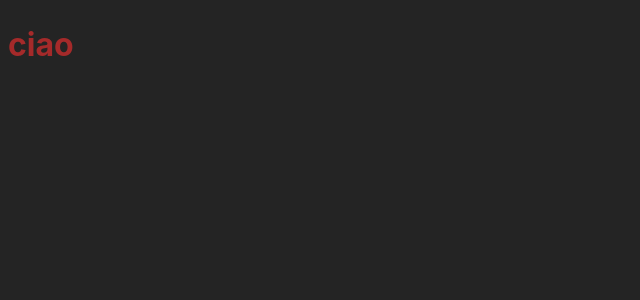
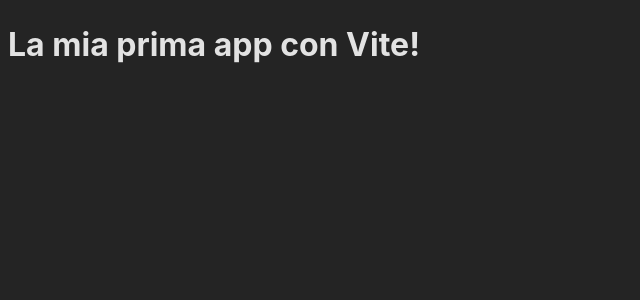
Before and after one commit to Mario-Arista/vite-hello-world, a Vue app: page / in a window 1280 px wide. Shown: the top 300 px of the page, without its empty margins (0-640 px from the left). Built offline with nearby package versions, Linux system fonts and the light colour scheme.

Commit message:
title added

```diff
--- a/src/App.vue
+++ b/src/App.vue
@@ -1,13 +1,17 @@
 <script>
+import AppTitle from './components/AppTitle.vue';
 
+export default {
+    components: {
+        AppTitle,
+    }
+}
 </script>
 
 <template>
-  <h1>ciao</h1>
+  <AppTitle></AppTitle>
 </template>
 
 <style>
-h1 {
-  color: brown;
-}
+
 </style>
--- a/src/components/AppTitle.vue
+++ b/src/components/AppTitle.vue
@@ -1,8 +1,16 @@
 <script>
+
+export default {
+    name: 'AppTitle',
+}
 
 </script>
 
 <template>
+
+    <h1>
+        La mia prima app con Vite!
+    </h1>
 
 </template>
 
```
